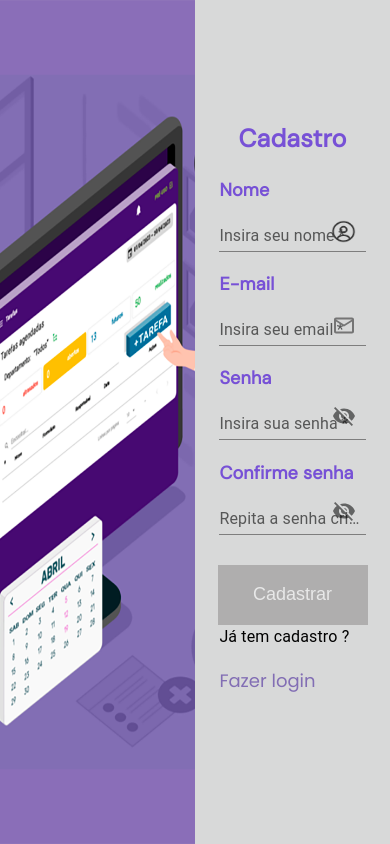
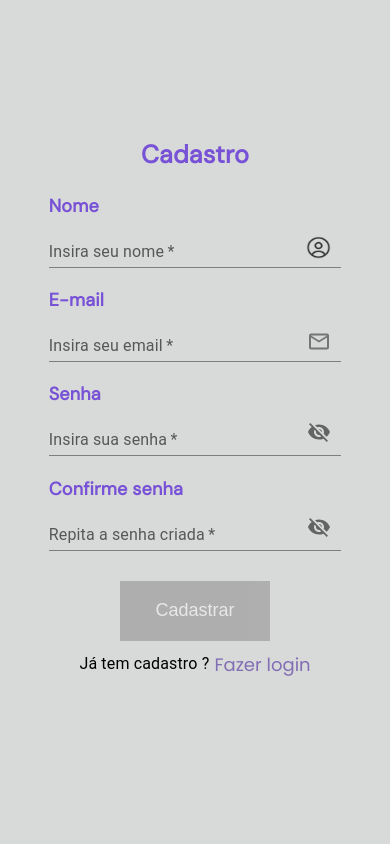
Before and after one commit to DiegoGLins/App_FacilitaSystem, a React (Vite) app: page /cadastro in a window 390 px wide. Built offline with nearby package versions, Linux system fonts and the light colour scheme; no server answers.

Commit message:
melhoria na responsividade

```diff
--- a/src/App.css
+++ b/src/App.css
@@ -44,7 +44,7 @@ body {
 .link {
   border: none;
   background-color: transparent;
-  padding-top: 18px;
+  padding-left: 5px;
   font-family: 'Poppins', sans-serif;
   font-size: 18px;
   font-weight: 500;
--- a/src/pages/Cadastro.tsx
+++ b/src/pages/Cadastro.tsx
@@ -111,7 +111,7 @@ const Cadastro: React.FC = () => {
     return (
         <>
             <Grid container sx={{ width: '100vw', minHeight: '100vh' }}>
-                <Grid item xs={6} sx={{
+                <Grid item xs={0} sm={7} md={6} sx={{
                     background: `url(${backgroundCadastro})center/cover no-repeat`,
                     display: "flex",
                     justifyContent: "center",
@@ -119,7 +119,7 @@ const Cadastro: React.FC = () => {
                     minHeight: '100%'
                 }}>
                 </Grid>
-                <Grid item xs={6} md={6} sx={{ display: 'flex', minHeight: '100%', paddingBottom: '30px' }} justifyContent={"center"} alignItems={'center'}>
+                <Grid item xs={12} sm={5} md={6} sx={{ display: 'flex', minHeight: '100%', paddingBottom: '30px' }} justifyContent={"center"} alignItems={'center'}>
                     <Grid container item justifyContent={"center"} sx={{ display: 'flex' }}>
                         <Grid item xs={9}>
                             <Typography sx={{ display: 'flex', justifyContent: 'center', fontFamily: 'DM Sans, sans-serif', fontWeight: '800', fontSize: '25px', color: '#7751d6' }}>Cadastro</Typography>
@@ -132,8 +132,8 @@ const Cadastro: React.FC = () => {
                             <LabelDefault label='Confirme senha' />
                             <InputDefault id='repeatPassword' require value={repeatPassword} action={(e) => setRepeatPassword(e.target.value)} color="secondary" label="Repita a senha criada" type={showRepeatPassword ? 'text' : 'password'} icon={<span onClick={passwordRepeatVisibility}>{showRepeatPassword ? <RemoveRedEyeIcon style={{ padding: '0px 10px 10px 0px' }} /> : <VisibilityOffIcon style={{ padding: '0px 10px 10px 0px' }} />}</span>} />
                             <ButtonDefault type='button' action={handleCreateUser} styleWidth={150} styleHeight={60} customStyle={validate ? 'disabledButton' : 'styleButton'} disable={validate ? true : false} label={laoding ? <CircularProgress color="secondary" /> : "Cadastrar"} />
-                            <Grid sx={{ display: 'flex', justifyContent: 'center' }}>
-                                <Typography variant="body1">Já tem cadastro ? <button onClick={() => navUrl('/')} className="link">Fazer login</button></Typography>
+                            <Grid item sx={{ marginTop: '10px', display: 'flex', justifyContent: 'center', alignItems: 'center', flexWrap: 'wrap' }}>
+                                <Typography sx={{ display: 'flex', justifyContent: 'center', alignItems: 'center', flexWrap: 'wrap' }} variant="body1">Já tem cadastro ? <button onClick={() => navUrl('/')} className="link">Fazer login</button></Typography>
                             </Grid>
                         </Grid>
                     </Grid>
--- a/src/pages/Login.tsx
+++ b/src/pages/Login.tsx
@@ -78,7 +78,7 @@ const Login: React.FC = () => {
     return (
         <>
             <Grid container sx={{ width: '100vw', minHeight: '100vh' }}>
-                <Grid item xs={6} sx={{
+                <Grid item xs={0} sm={7} md={6} sx={{
                     background: `url(${backgroundCadastro})center/cover no-repeat`,
                     display: "flex",
                     justifyContent: "center",
@@ -86,7 +86,7 @@ const Login: React.FC = () => {
                     minHeight: '100%'
                 }}>
                 </Grid>
-                <Grid item xs={12} sm={12} md={6} sx={{ display: 'flex', minHeight: '100%', paddingBottom: '30px' }} justifyContent={"center"} alignItems={'center'}>
+                <Grid item xs={12} sm={5} md={6} sx={{ display: 'flex', minHeight: '100%', paddingBottom: '30px' }} justifyContent={"center"} alignItems={'center'}>
                     <Grid container item justifyContent={"center"} sx={{ display: 'flex' }}>
                         <Grid item xs={9}>
                             <Typography sx={{ display: 'flex', justifyContent: 'center', fontFamily: 'DM Sans, sans-serif', fontWeight: '800', fontSize: '25px', color: '#7751d6' }}>Login</Typography>
@@ -95,8 +95,8 @@ const Login: React.FC = () => {
                             <LabelDefault label='Senha' />
                             <InputDefault require action={(e) => setPassword(e.target.value)} value={password} color="secondary" label="Insira sua senha" type={showPassword ? 'text' : 'password'} icon={<span onClick={passwordVisibility}>{showPassword ? <RemoveRedEyeIcon style={{ padding: '0px 10px 10px 0px' }} /> : <VisibilityOffIcon style={{ padding: '0px 10px 10px 0px' }} />}</span>} />
                             <ButtonDefault type='button' action={handleLogin} customStyle={validate ? 'disabledButton' : 'styleButton'} disable={validate ? true : false} label={laoding ? <CircularProgress color="secondary" /> : "Entrar"} styleWidth={150} styleHeight={60} />
-                            <Grid sx={{ display: 'flex', justifyContent: 'center' }}>
-                                <Typography variant="body1">Não tem cadastro ? <button onClick={() => navUrl('/cadastro')} className="link">Cadastrar</button></Typography>
+                            <Grid item sx={{ marginTop: '10px', display: 'flex', justifyContent: 'center', alignItems: 'center', flexWrap: 'wrap' }}>
+                                <Typography sx={{ display: 'flex', justifyContent: 'center', alignItems: 'center', flexWrap: 'wrap' }} variant="body1">Não tem cadastro ? <button onClick={() => navUrl('/cadastro')} className="link">Cadastrar</button></Typography>
                             </Grid>
                         </Grid>
                     </Grid>
```
